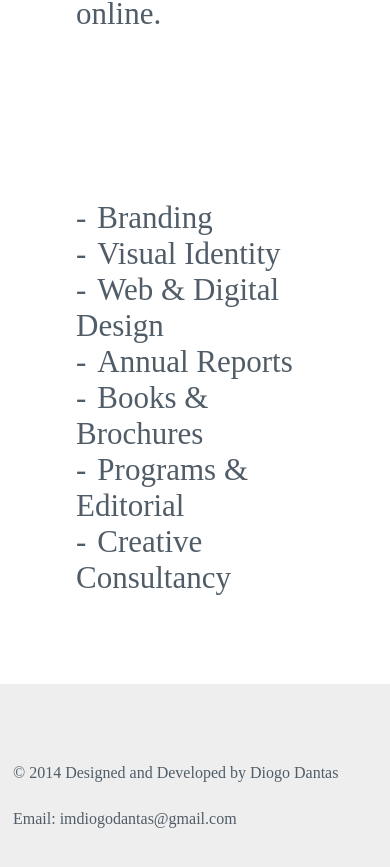
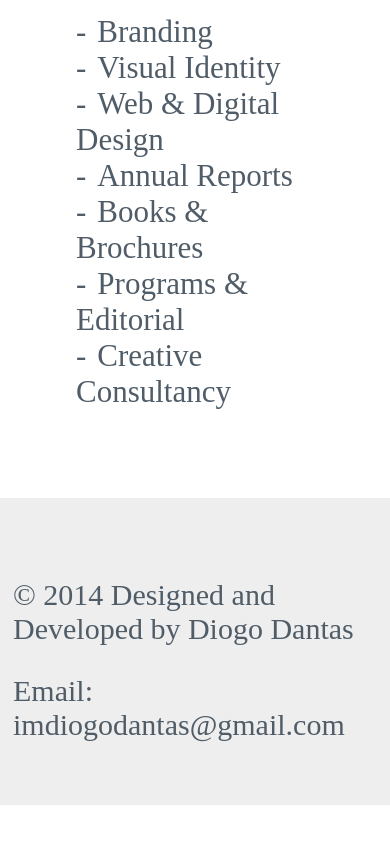
Before and after one commit to kaleriiaoh/elegant-kaleriia, a plain HTML site: page about.html in a window 390 px wide. Shown: the part 2599-3466 px from the top of the page. After the commit the page ends 3404 px from the top, so only its background shows below. Drawn offline with Linux system fonts and the light colour scheme.

Commit message:
header 100vh

```diff
--- a/css/Media queries.css
+++ b/css/Media queries.css
@@ -3,6 +3,7 @@
         background-image: url('../images/bg-max-750.jpg');
         background-size: cover;
         background-repeat: no-repeat;
+        height: 100vh;
     }
     p {
         padding: 0 30px;
@@ -14,7 +15,6 @@
     }
     .about-services-photo{
         max-width: 750px;
-        height: 100vh;
     }
     .about-services-photo img{
         width: 100%;
@@ -44,5 +44,9 @@
     }
     .designed-email span {
         margin-bottom: 28px;
+        font-size: 30px;
+    }
+    .designed-email a{
+        font-size: 30px;
     }
 }
```
